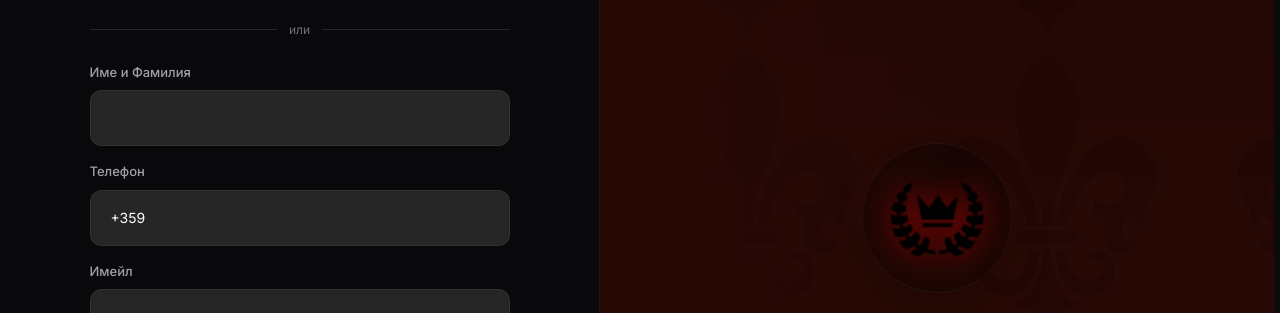
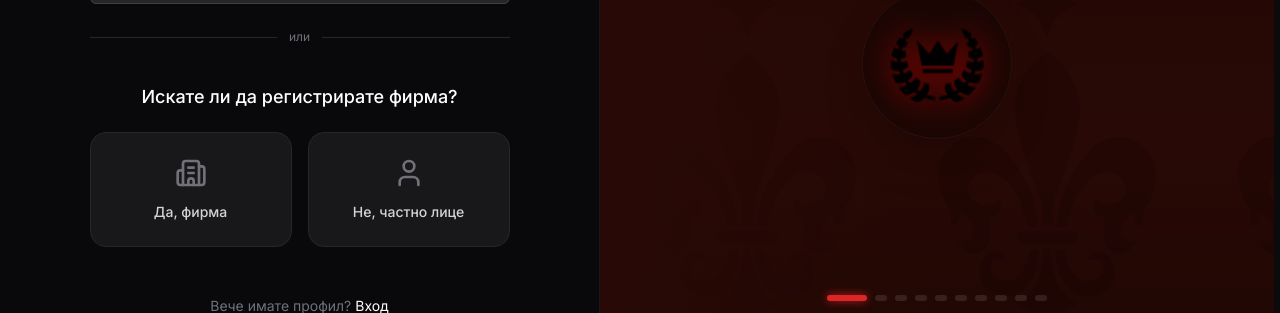
Before and after one commit to vasilb7/CarDecal_Site2026, a React (Vite) app: page /register in a window 1280 px wide. Shown: the part 255-568 px from the top of the page. Built offline with nearby package versions, Linux system fonts and the light colour scheme; no server answers; the database is empty.

Commit message:
feat: add company registration flow to auth

```diff
--- a/pages/AuthPage.tsx
+++ b/pages/AuthPage.tsx
@@ -9,7 +9,7 @@ import { isValidPhone as isValidBulgarianPhone, isValidFullName, formatToE164, f
 import ReportBugModal from '../components/ReportBugModal';
 import { hasProfanity } from '../lib/profanity';
 import { Turnstile } from '@marsidev/react-turnstile';
-import { Eye, EyeOff, Loader2, CheckCircle2 } from 'lucide-react';
+import { Eye, EyeOff, Loader2, CheckCircle2, ArrowLeft, Building2, User } from 'lucide-react';
 
 const GoogleIcon = () => (
   <svg width="20" height="20" viewBox="0 0 24 24" fill="none" xmlns="http://www.w3.org/2000/svg">
@@ -87,6 +87,13 @@ export default function AuthPage() {
   const phoneInputRef = useRef<HTMLInputElement>(null);
   const [regEmail, setRegEmail] = useState("");
   const [regPassword, setRegPassword] = useState("");
+
+  // Company registration state
+  const [isCompany, setIsCompany] = useState<boolean | null>(null);
+  const [companyName, setCompanyName] = useState("");
+  const [bulstat, setBulstat] = useState("");
+  const [companyAddress, setCompanyAddress] = useState("");
+  const [companyPerson, setCompanyPerson] = useState("");
 
   // Recovery Fields
   const [recoveryEmail, setRecoveryEmail] = useState("");
@@ -233,7 +240,16 @@ export default function AuthPage() {
       const { error } = await supabase.auth.signUp({
         email: regEmail, password: regPassword,
         options: {
-          data: { full_name: regName.trim(), phone: normalizedPhone, role: 'user' },
+          data: {
+            full_name: regName.trim(),
+            phone: normalizedPhone,
+            role: 'user',
+            is_company: isCompany,
+            company_name: isCompany ? companyName : null,
+            bulstat: isCompany ? bulstat : null,
+            company_address: isCompany ? companyAddress : null,
+            company_person: isCompany ? companyPerson : null
+          },
           captchaToken
         },
       });
@@ -384,8 +400,52 @@ export default function AuthPage() {
               <div className="flex-1 h-[1px] bg-zinc-800"></div>
             </div>
 
-            <form onSubmit={onSignUp} className="space-y-4">
+            {isCompany === null ? (
+              <div className="space-y-6 py-4 fade-in">
+                <h2 className="text-[18px] font-medium text-white text-center">Искате ли да регистрирате фирма?</h2>
+                <div className="grid grid-cols-2 gap-4">
+                  <button
+                    onClick={() => setIsCompany(true)}
+                    className="flex flex-col items-center justify-center p-6 bg-zinc-900 border border-zinc-800 rounded-2xl hover:border-red-600 hover:bg-red-600/5 transition-all group"
+                  >
+                    <Building2 className="mb-3 text-zinc-500 group-hover:text-red-500" size={32} />
+                    <span className="text-[14px] font-medium text-zinc-300">Да, фирма</span>
+                  </button>
+                  <button
+                    onClick={() => setIsCompany(false)}
+                    className="flex flex-col items-center justify-center p-6 bg-zinc-900 border border-zinc-800 rounded-2xl hover:border-red-600 hover:bg-red-600/5 transition-all group"
+                  >
+                    <User className="mb-3 text-zinc-500 group-hover:text-red-500" size={32} />
+                    <span className="text-[14px] font-medium text-zinc-300">Не, частно лице</span>
+                  </button>
+                </div>
+              </div>
+            ) : (
+              <form onSubmit={onSignUp} className="space-y-4 fade-in">
+                <div className="flex items-center justify-between mb-4">
+                  <button
+                    type="button"
+                    onClick={() => setIsCompany(null)}
+                    className="text-[12px] text-zinc-500 hover:text-white flex items-center gap-1 transition-colors"
+                  >
+                    <ArrowLeft size={14} /> Назад
+                  </button>
+                  <span className="text-[12px] text-red-500 font-bold uppercase tracking-widest">
+                    {isCompany ? 'Фирмена регистрация' : 'Лична регистрация'}
+                  </span>
+                </div>
+
                 <SupabaseInput label="Име и Фамилия" name="name" value={regName} onChange={(e: any) => setRegName(e.target.value)} required />
+
+                {isCompany && (
+                  <div className="space-y-4 pt-2 border-t border-zinc-900 mt-4">
+                    <SupabaseInput label="Име на фирмата" name="companyName" value={companyName} onChange={(e: any) => setCompanyName(e.target.value)} required />
+                    <SupabaseInput label="ЕИК / Булстат" name="bulstat" value={bulstat} onChange={(e: any) => setBulstat(e.target.value)} required />
+                    <SupabaseInput label="Адрес на регистрация" name="companyAddress" value={companyAddress} onChange={(e: any) => setCompanyAddress(e.target.value)} required />
+                    <SupabaseInput label="МОЛ" name="companyPerson" value={companyPerson} onChange={(e: any) => setCompanyPerson(e.target.value)} required />
+                  </div>
+                )}
+
                 <SupabaseInput
                   ref={phoneInputRef}
                   label="Телефон"
@@ -433,8 +493,6 @@ export default function AuthPage() {
                   required
                 />
 
-
-
                 <div className="flex justify-center mt-2 min-h-[65px] w-full overflow-hidden">
                   <Turnstile siteKey="0x4AAAAAACn8KBpSOynPkBCf" onSuccess={(token) => setCaptchaToken(token)} options={{ theme: 'dark', size: 'flexible' }} />
                 </div>
@@ -447,6 +505,7 @@ export default function AuthPage() {
                   {loading ? <Loader2 size={18} className="animate-spin" /> : "Регистрация"}
                 </button>
               </form>
+            )}
 
             <div className="mt-8 text-center text-[14px] text-zinc-500">
               Вече имате профил?{' '}
```
Lines whose indentation alone changed are shown as unchanged.
